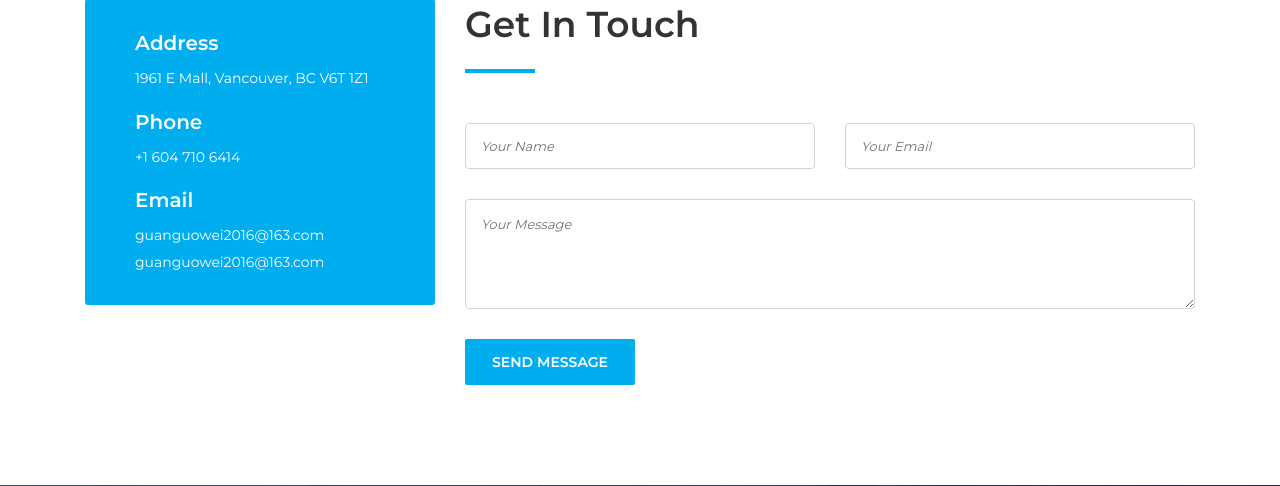
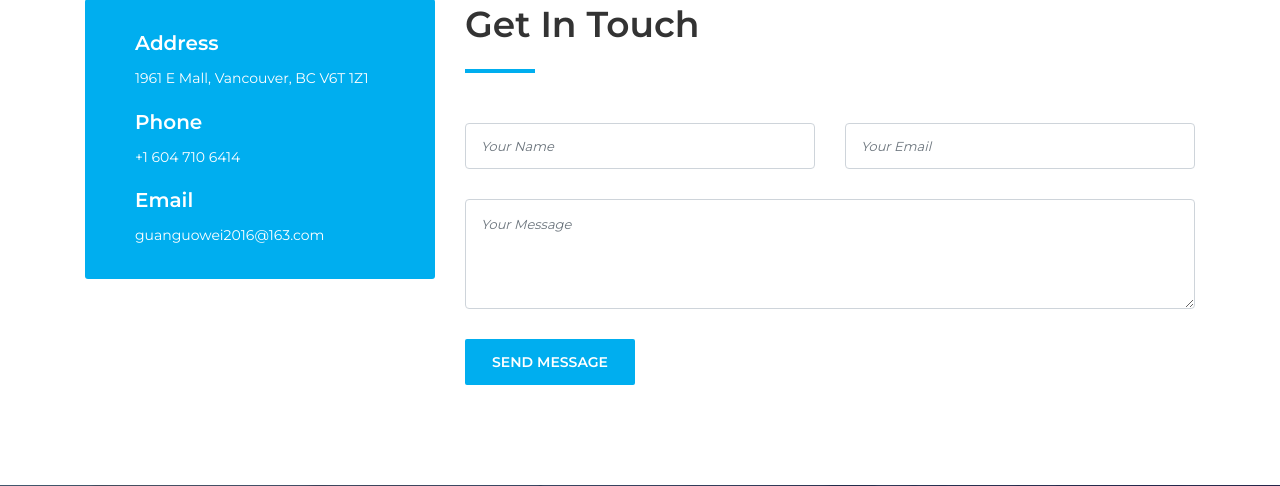
Before and after one commit to GuoweiGuan666/bookDjango, a Django app: page /contact.html in a window 1280 px wide. Shown: the part 1032-1518 px from the top of the page. Run offline with Django 3.2, Linux system fonts and the light colour scheme; some libraries are stand-ins or nearby versions; some web fonts are replaced.

Commit message:
tweaked pw

```diff
--- a/dental/settings.py
+++ b/dental/settings.py
@@ -126,7 +126,7 @@ EMAIL_PORT = 587
 EMAIL_HOST_USER = 'guanguowei2021@gmail.com'
 EMAIL_HOST_PASSWORD = 'ggw5234432'
 EMAIL_USE_TLS = True
-#EMAIL_USE_SSL = False
+EMAIL_USE_SSL = False
 
 
 '''
--- a/website/templates/contact.html
+++ b/website/templates/contact.html
@@ -186,7 +186,6 @@
 
             <h5>Email</h5>
             <p class="mb-0">guanguowei2016@163.com</p>
-            <p class="mb-0">guanguowei2016@163.com</p>
           </div>
         </div>
 
--- a/website/views.py
+++ b/website/views.py
@@ -16,7 +16,7 @@ def contact(request):
 			message_name, #subject or title of the email
 			message, #the message itself
 			message_email, #the email filled in the form and send us the message
-			['guoweiguan2016@gmail.com'], #our email address that receive this notice
+			['guanguowei2021@gmail.com'], #our email address that receive this notice
 			fail_silently = False,
 			)
 
```
